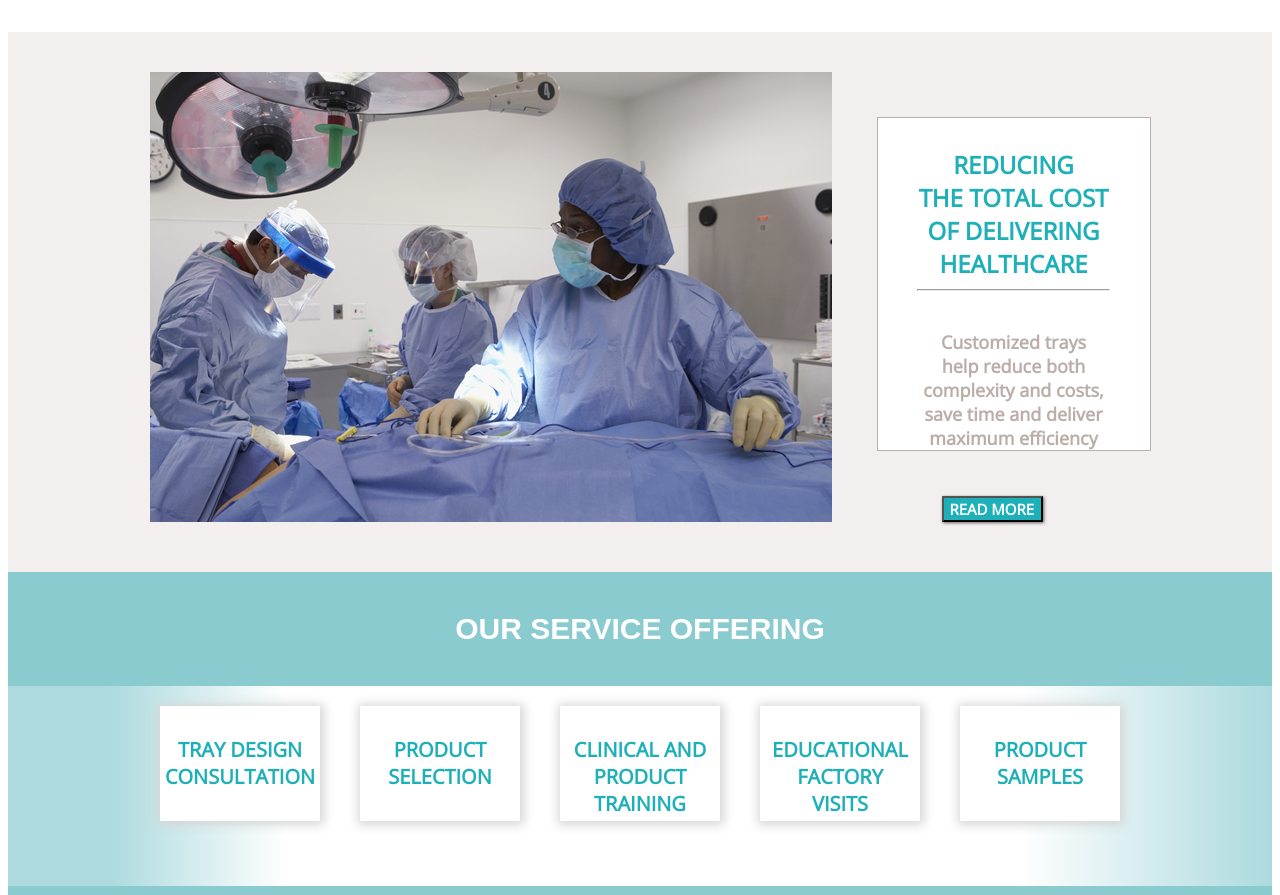
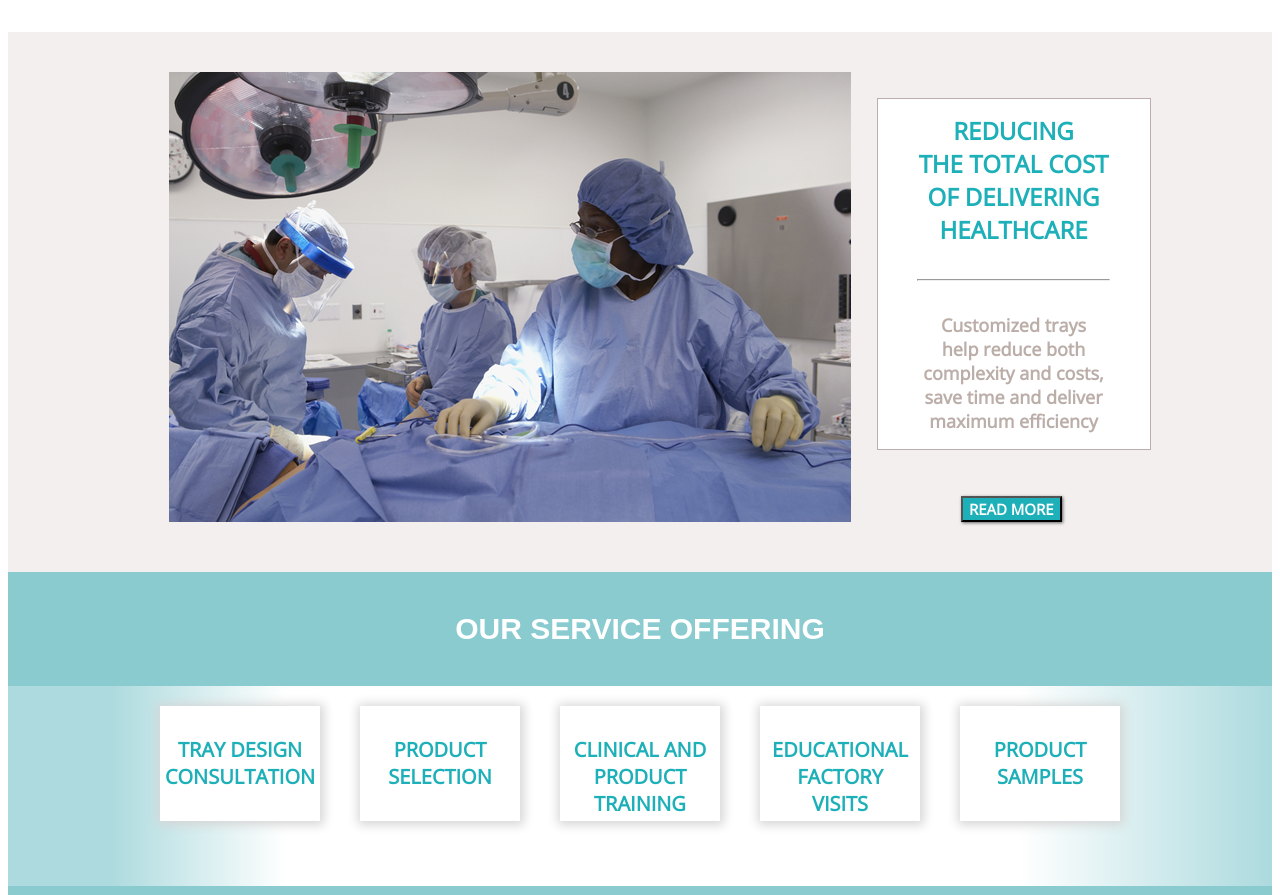
Before and after one commit to salifukayta/medoc, a plain HTML site: page html/HomePage.html in a window 1280 px wide. Shown: the part 3673-4568 px from the top of the page. Drawn offline with nearby package versions, Linux system fonts and the light colour scheme.

Commit message:
- fix css part 10 for mobile

```diff
--- a/css/header.css
+++ b/css/header.css
@@ -655,6 +655,10 @@
     justify-content: center;
     height: 500px;
 }
+.parg1_10 {
+  display: flex;
+  font-size: 25px;
+}
 .img10{
     position: relative;
     margin-left: 65px;
@@ -662,8 +666,8 @@
 .menu_part10 {
     display: flex;
     flex-direction: column;
-    justify-content: space-between;
-    margin: 45px;
+    justify-content: space-around;
+    margin: 2vw;
     border: thin solid #bcaeaa;
     max-width: 272px;
     height: 350px;
--- a/html/HomePage.html
+++ b/html/HomePage.html
@@ -301,7 +301,7 @@
 	<div class="part2_1">
 
 		<div class="menu_part10">
-			<div class="parg1">
+			<div class="parg1_10">
 				<div class="menu_link1_1">
 					REDUCING<br>
 					THE TOTAL COST <br>
```
